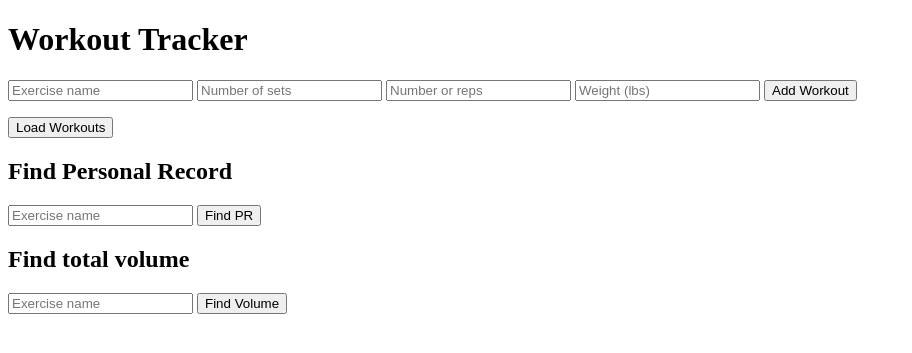
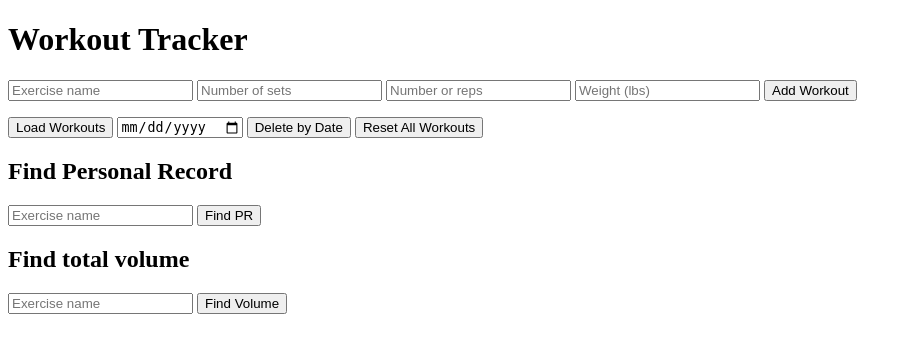
Before and after one commit to michael-henryj/workout-tracker, a Flask app: page / in a window 1280 px wide. Shown: the top 353 px of the page, without its empty margins (0-912 px from the left). Run offline with Flask 3, Linux system fonts and the light colour scheme; data that the repository does not hold is empty.

Commit message:
Added a delete ability. Users now have the ability to delete individual workouts, an entire day worth of workouts, or reset all workouts.

```diff
--- a/app.py
+++ b/app.py
@@ -18,16 +18,35 @@ def add_workout():
     data = request.get_json()
     sets = int(data["sets"])
     reps = int(data["reps"])
-    weight = int(data["weight"])
+    weight = float(data["weight"])
     if sets <= 0:
         return jsonify({'message': 'Please enter a positive amount of sets.'}), 400
     if reps <= 0:
         return jsonify({'message': 'Please enter a positive amount of reps.'}), 400
     if weight <= 0:
         return jsonify({'message': 'Please enter a real weight.'}), 400
-    w = Workout(data["exercise"], data["sets"], data["reps"], data["weight"], date= datetime.now())
+    w = Workout(data["exercise"], sets, reps, weight, date= datetime.now())
     tracker.add_workout(w)
     return jsonify({'message' : 'Workout saved!'})
+
+# Deletes by exercise ID
+@app.route('/workouts/<int:id>', methods=['DELETE'])
+def delete_workout(id):
+    tracker.delete_id(id)
+    return jsonify({'message': 'Workout deleted!'})
+
+# Deletes by date
+@app.route('/workouts/date/<date>', methods=['DELETE'])
+def delete_date(date):
+    tracker.delete_date(date)
+    return jsonify({'message': f'Workouts for {date} deleted!'})
+
+# RESETS the db
+@app.route('/workouts/all', methods=['DELETE'])
+def delete_all():
+    tracker.reset()
+    return jsonify({'message': f'All workouts have been deleted!'})
+
 
 # Shows the Personal Record exercise
 @app.route('/workouts/pr/<exercise>', methods=['GET'])
--- a/templates/index.html
+++ b/templates/index.html
@@ -17,6 +17,9 @@
     <button onclick="addWorkout()">Add Workout</button>
     <p id="workout-message"></p>
     <button onclick = "getWorkouts()">Load Workouts</button>
+    <input type="date" id="delete-date">
+    <button onclick="deleteByDate()">Delete by Date</button>
+    <button onclick="resetALL()">Reset All Workouts</button>
     <ul id = "workout-list"></ul>
 
     <!--Personal record functionality-->
@@ -67,9 +70,49 @@
             const list = document.getElementById('workout-list')
             list.innerHTML = ''
             data.forEach(workout => {
-                    list.innerHTML += `<li>${formatDate(workout.date)} | ${workout.exercise} | ${workout.sets} sets | ${workout.reps} reps | ${workout.weight} lbs</li>`
+                    list.innerHTML += `<li>
+                        ${formatDate(workout.date)} | ${workout.exercise} | ${workout.sets} sets | ${workout.reps} reps | ${workout.weight} lbs
+                        <button onclick="deleteWorkout(${workout.id})">Delete</button>
+                    </li>`
                     })
                 })
+            }
+
+            const deleteWorkout = (id) => {
+                fetch(`http://127.0.0.1:5000/workouts/${id}`, {
+                    method: 'DELETE'
+                })
+                .then(response => response.json())
+                .then(data => {
+                    document.getElementById('workout-message').innerHTML = data.message
+                    getWorkouts()
+                })
+            }
+
+            const deleteByDate = () => {
+                const date = document.getElementById('delete-date').value
+                fetch(`http://127.0.0.1:5000/workouts/date/${date}`, {
+                    method: 'DELETE'
+                })
+                .then(response => response.json())
+                .then(data => {
+                    document.getElementById('workout-message').innerHTML = data.message
+                    getWorkouts()
+                })
+            }
+
+            const resetALL = () => {
+                if (confirm(`Are you sure you want to delete all workouts?
+                               This action can NOT be undone.`)){
+                    fetch('http://127.0.0.1:5000/workouts/all', {
+                        method: 'DELETE'
+                    })
+                    .then(response => response.json())
+                    .then(data => {
+                    document.getElementById('workout-message').innerHTML = data.message
+                    getWorkouts()
+                    })
+                    }
             }
 
             const getPR = () => {
@@ -81,7 +124,7 @@
                     if (data.message) {
                         result.innerHTML = data.message
                     } else {
-                        result.innerHTML = `${data.date} | ${data.exercise} | ${data.sets} sets | ${data.reps} reps | ${data.weight} lbs`
+                        result.innerHTML = `${formatDate(workout.date)} | ${data.exercise} | ${data.sets} sets | ${data.reps} reps | ${data.weight} lbs`
                     }
                 })
             }
--- a/tracker.py
+++ b/tracker.py
@@ -1,4 +1,4 @@
-from storage import save_workout, load_workouts
+from storage import save_workout, load_workouts, delete_by_id, delete_by_date, delete_all
 
 class WorkoutTracker:
     def __init__(self):
@@ -7,8 +7,8 @@ class WorkoutTracker:
 
     # Function creates a workout object then saves it to the SQLite database
     def add_workout(self, workout):
-        self.workouts.append(workout)
         save_workout(workout)
+        self.workouts = load_workouts()
 
     # Function unnecessary with the use of a SQLite database
     def load_all(self):
@@ -46,3 +46,18 @@ class WorkoutTracker:
     # Method changes workouts into a dictionary for json
     def get_all(self):
         return [w.to_dict() for w in self.workouts]
+
+    # Method deletes specific exercises
+    def delete_id(self, exercise_id):
+        delete_by_id(exercise_id)
+        self.workouts = load_workouts()
+
+    # Method deletes workouts for certain dates
+    def delete_date(self, exercise_date):
+        delete_by_date(exercise_date)
+        self.workouts = load_workouts()
+
+    # Method RESETS the whole database
+    def reset(self):
+        delete_all()
+        self.workouts = load_workouts()
--- a/workout.py
+++ b/workout.py
@@ -1,5 +1,6 @@
 class Workout:
-    def __init__(self, exercise, sets, reps, weight, date):
+    def __init__(self, exercise, sets, reps, weight, date, id = None):
+        self.id = id
         self.exercise = exercise
         self.sets = sets
         self.reps = reps
@@ -10,5 +11,5 @@ class Workout:
         return f"{self.date} | {self.exercise} | {self.sets} sets | {self.reps} reps | {self.weight} lbs"
 
     def to_dict(self):
-        return {'exercise': self.exercise, 'sets': self.sets, 'reps': self.reps, 'weight': self.weight,
+        return {'id': self.id, 'exercise': self.exercise, 'sets': self.sets, 'reps': self.reps, 'weight': self.weight,
                 'date': self.date}
```
Also changed, not shown: storage.py (+24 -2 lines).
